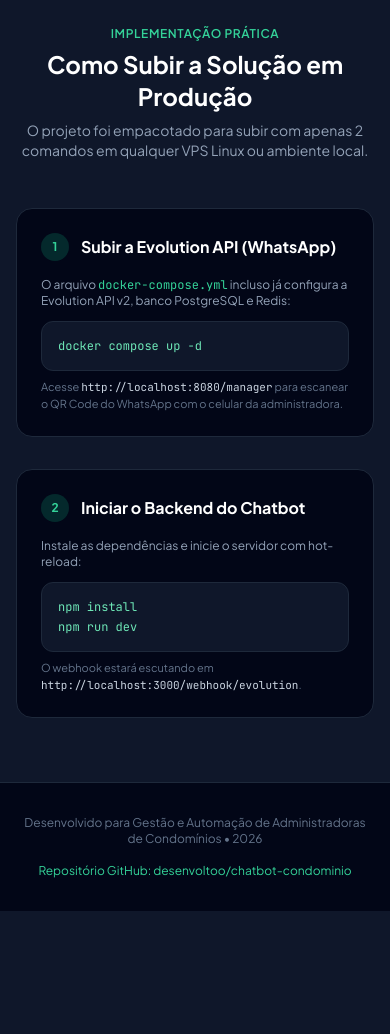
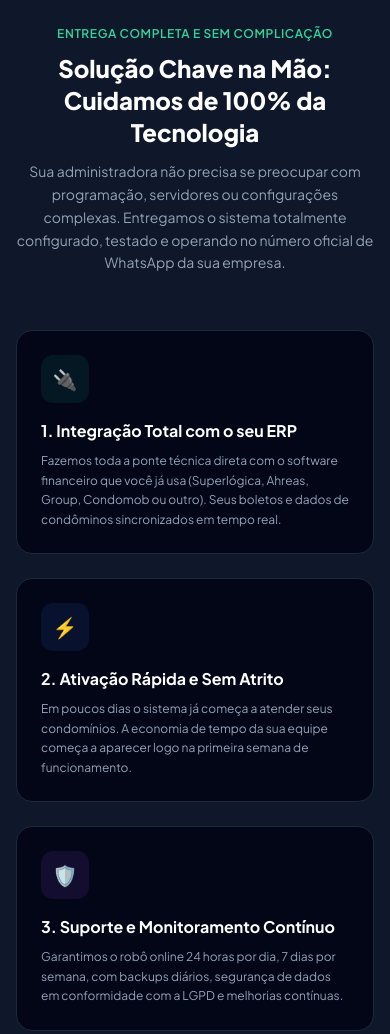
Before and after one commit to desenvoltoo/chatbot-condominio, a website: page docs/index.html in a window 390 px wide. Shown: the part 6560-7594 px from the top of the page. Before the commit the page ends 7471 px from the top, so only its background shows below. Drawn offline with nearby package versions, Linux system fonts and the light colour scheme.

Commit message:
feat: transformar secao de arquitetura em garantia chave na mao com foco comercial

```diff
--- a/docs/index.html
+++ b/docs/index.html
@@ -73,10 +73,10 @@
 
       <nav class="hidden md:flex items-center gap-6 text-sm font-medium text-slate-300">
         <a href="#simulador" class="hover:text-emerald-400 transition-colors">Simulador WhatsApp</a>
-        <a href="#solucoes" class="hover:text-emerald-400 transition-colors">Soluções de Mercado</a>
-        <a href="#roi" class="hover:text-emerald-400 transition-colors">Calculadora de ROI</a>
+        <a href="#solucoes" class="hover:text-emerald-400 transition-colors">Vantagens Comerciais</a>
+        <a href="#roi" class="hover:text-emerald-400 transition-colors">Calculadora de Economia</a>
+        <a href="#como-funciona" class="hover:text-emerald-400 transition-colors">Solução Chave na Mão</a>
         <a href="#questionario" class="hover:text-emerald-400 transition-colors">Questionário ERP</a>
-        <a href="#arquitetura" class="hover:text-emerald-400 transition-colors">Arquitetura</a>
       </nav>
 
       <div class="flex items-center gap-3">
@@ -549,53 +549,65 @@ Para homologarmos a comunicação via API com seu sistema, precisamos das seguin
     </div>
   </section>
 
-  <!-- Section 4: Arquitetura & Como Executar -->
-  <section id="arquitetura" class="py-16 bg-slate-900">
+  <!-- Section 4: Solução Chave na Mão (Turnkey) -->
+  <section id="como-funciona" class="py-16 bg-slate-900 border-b border-slate-800">
     <div class="max-w-7xl mx-auto px-4 sm:px-6 lg:px-8">
-      <div class="text-center max-w-2xl mx-auto mb-12">
-        <span class="text-xs font-semibold uppercase tracking-wider text-emerald-400">Implementação Prática</span>
-        <h2 class="text-2xl md:text-3xl font-bold text-white mt-1">Como Subir a Solução em Produção</h2>
-        <p class="text-slate-400 text-sm mt-2">
-          O projeto foi empacotado para subir com apenas 2 comandos em qualquer VPS Linux ou ambiente local.
+      <div class="text-center max-w-3xl mx-auto mb-14">
+        <span class="text-xs font-semibold uppercase tracking-wider text-emerald-400">Entrega Completa e Sem Complicação</span>
+        <h2 class="text-2xl md:text-4xl font-extrabold text-white mt-2">Solução Chave na Mão: Cuidamos de 100% da Tecnologia</h2>
+        <p class="text-slate-400 text-sm mt-3 leading-relaxed">
+          Sua administradora não precisa se preocupar com programação, servidores ou configurações complexas. Entregamos o sistema totalmente configurado, testado e operando no número oficial de WhatsApp da sua empresa.
         </p>
       </div>
 
-      <div class="grid grid-cols-1 md:grid-cols-2 gap-8 items-start">
-        <!-- Step 1: Docker Compose -->
-        <div class="bg-slate-950 p-6 rounded-2xl border border-slate-800">
-          <div class="flex items-center gap-3 mb-4">
-            <span class="w-7 h-7 rounded-full bg-emerald-500/20 text-emerald-400 font-bold text-xs flex items-center justify-center">1</span>
-            <h3 class="text-base font-bold text-white">Subir a Evolution API (WhatsApp)</h3>
+      <div class="grid grid-cols-1 md:grid-cols-3 gap-6 mb-12">
+        <!-- Pilar 1 -->
+        <div class="bg-slate-950 p-6 rounded-2xl border border-slate-800 relative">
+          <div class="w-12 h-12 rounded-xl bg-emerald-500/10 text-emerald-400 flex items-center justify-center font-bold text-xl mb-4">
+            🔌
           </div>
-          <p class="text-xs text-slate-400 mb-3">
-            O arquivo <code class="text-emerald-400">docker-compose.yml</code> incluso já configura a Evolution API v2, banco PostgreSQL e Redis:
-          </p>
-          <div class="bg-slate-900 p-4 rounded-xl font-mono text-xs text-emerald-300 border border-slate-800">
-            <code>docker compose up -d</code>
-          </div>
-          <p class="text-[11px] text-slate-500 mt-2">
-            Acesse <code class="text-slate-300">http://localhost:8080/manager</code> para escanear o QR Code do WhatsApp com o celular da administradora.
+          <h3 class="text-base font-bold text-white">1. Integração Total com o seu ERP</h3>
+          <p class="text-xs text-slate-400 mt-2 leading-relaxed">
+            Fazemos toda a ponte técnica direta com o software financeiro que você já usa (Superlógica, Ahreas, Group, Condomob ou outro). Seus boletos e dados de condôminos sincronizados em tempo real.
           </p>
         </div>
 
-        <!-- Step 2: Backend Node.js -->
-        <div class="bg-slate-950 p-6 rounded-2xl border border-slate-800">
-          <div class="flex items-center gap-3 mb-4">
-            <span class="w-7 h-7 rounded-full bg-emerald-500/20 text-emerald-400 font-bold text-xs flex items-center justify-center">2</span>
-            <h3 class="text-base font-bold text-white">Iniciar o Backend do Chatbot</h3>
+        <!-- Pilar 2 -->
+        <div class="bg-slate-950 p-6 rounded-2xl border border-slate-800 relative">
+          <div class="w-12 h-12 rounded-xl bg-blue-500/10 text-blue-400 flex items-center justify-center font-bold text-xl mb-4">
+            ⚡
           </div>
-          <p class="text-xs text-slate-400 mb-3">
-            Instale as dependências e inicie o servidor com hot-reload:
+          <h3 class="text-base font-bold text-white">2. Ativação Rápida e Sem Atrito</h3>
+          <p class="text-xs text-slate-400 mt-2 leading-relaxed">
+            Em poucos dias o sistema já começa a atender seus condomínios. A economia de tempo da sua equipe começa a aparecer logo na primeira semana de funcionamento.
           </p>
-          <div class="bg-slate-900 p-4 rounded-xl font-mono text-xs text-emerald-300 border border-slate-800 space-y-1">
-            <div><code>npm install</code></div>
-            <div><code>npm run dev</code></div>
+        </div>
+
+        <!-- Pilar 3 -->
+        <div class="bg-slate-950 p-6 rounded-2xl border border-slate-800 relative">
+          <div class="w-12 h-12 rounded-xl bg-purple-500/10 text-purple-400 flex items-center justify-center font-bold text-xl mb-4">
+            🛡️
           </div>
-          <p class="text-[11px] text-slate-500 mt-2">
-            O webhook estará escutando em <code class="text-slate-300">http://localhost:3000/webhook/evolution</code>.
+          <h3 class="text-base font-bold text-white">3. Suporte e Monitoramento Contínuo</h3>
+          <p class="text-xs text-slate-400 mt-2 leading-relaxed">
+            Garantimos o robô online 24 horas por dia, 7 dias por semana, com backups diários, segurança de dados em conformidade com a LGPD e melhorias contínuas.
           </p>
         </div>
       </div>
+
+      <!-- Call to Action Banner -->
+      <div class="bg-gradient-to-r from-emerald-900/60 via-slate-900 to-teal-900/40 rounded-3xl p-8 md:p-10 border border-emerald-500/40 text-center max-w-4xl mx-auto shadow-2xl">
+        <h3 class="text-2xl md:text-3xl font-extrabold text-white">Pronto para transformar o atendimento da sua administradora?</h3>
+        <p class="text-sm text-slate-300 mt-3 max-w-xl mx-auto">
+          Economize milhares de reais todo mês, elimine a sobrecarga operacional da sua equipe e ofereça o atendimento mais rápido e moderno do mercado imobiliário.
+        </p>
+        <div class="mt-6 flex flex-wrap justify-center gap-4">
+          <a href="#simulador" class="px-7 py-3.5 rounded-xl bg-emerald-500 hover:bg-emerald-400 text-slate-950 font-bold text-sm transition-all shadow-lg shadow-emerald-500/30">
+            Fazer um Teste Prático Agora 👆
+          </a>
+        </div>
+      </div>
+
     </div>
   </section>
 
```
